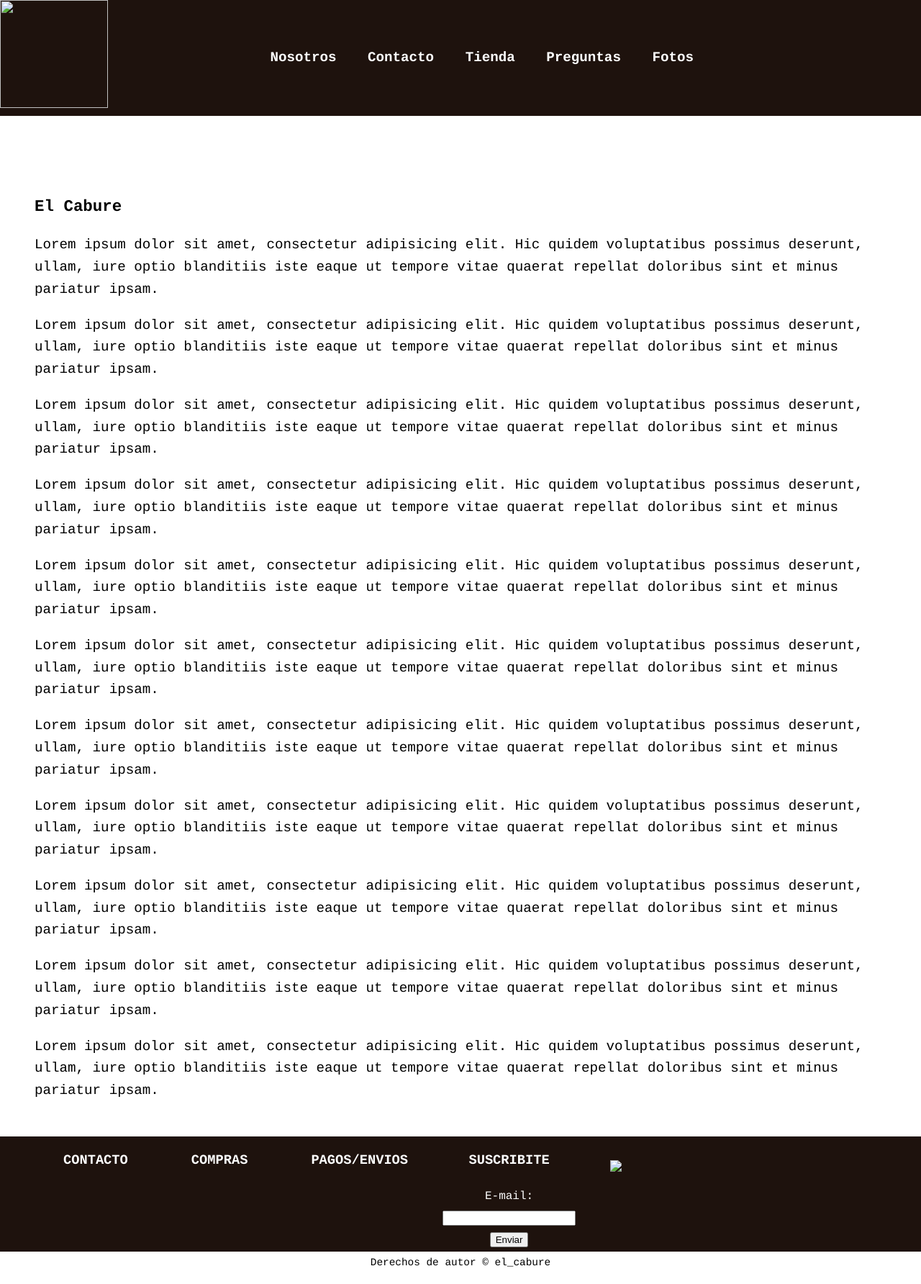
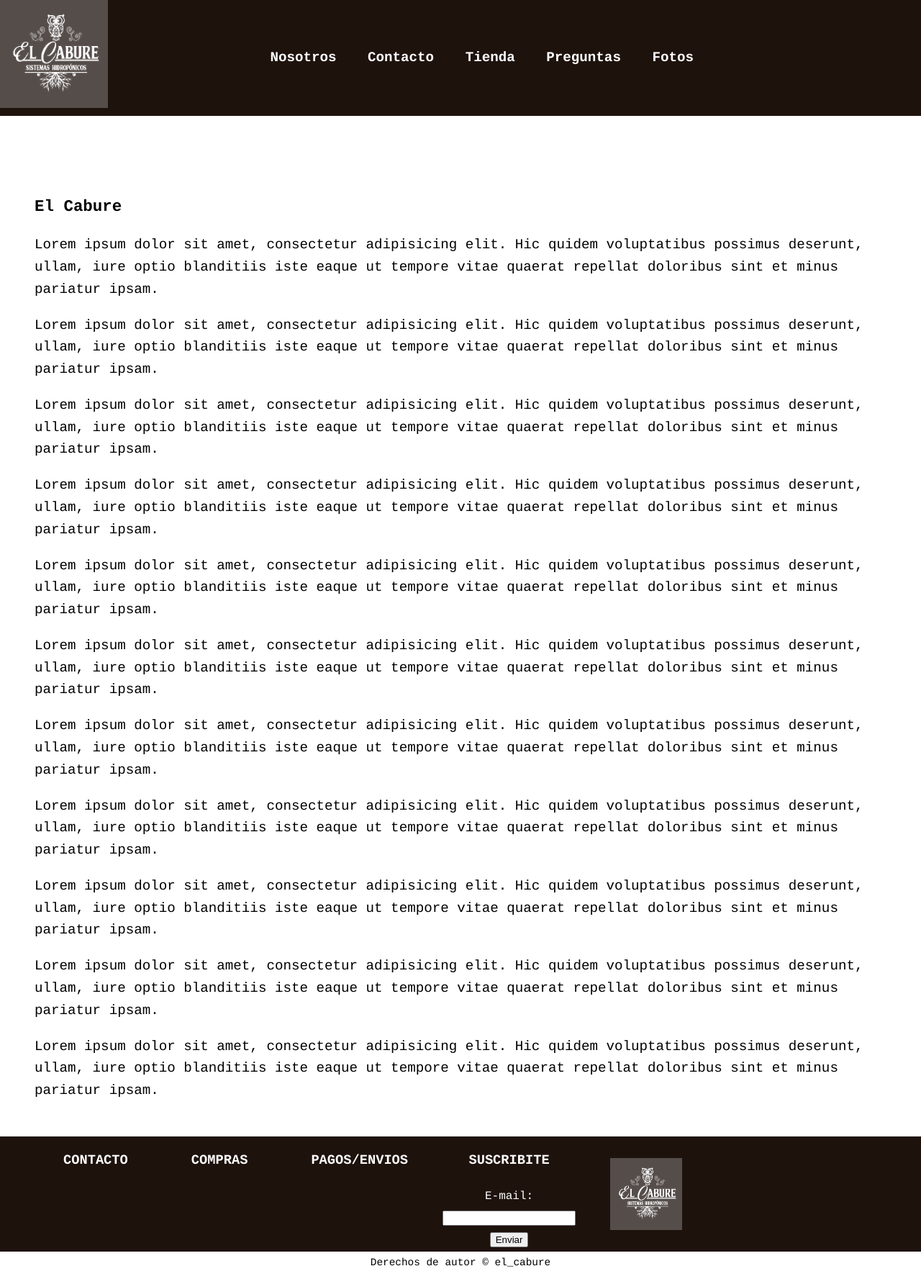
Before and after one commit to gon-alt/el_cabure, a plain HTML site: page index.html in a window 1280 px wide. Shown: the whole page at 72% size. Drawn offline with nearby package versions, Linux system fonts and the light colour scheme.

Commit message:
nueva rama

```diff
--- a/index.html
+++ b/index.html
@@ -3,7 +3,7 @@
 <head>
 <meta charset="utf-8">
 <title>El Cabure</title>
-<link  rel="icon"   href="src"/>
+<link  rel="icon"   href="src="/>
 <link href="css/estilo.css" rel="stylesheet" type="text/css">
 	<meta name="viewport" content="width=device-whidth, initial-scale=1">
 </head>
@@ -12,7 +12,7 @@
 <header class= "header">
 	<!-- menu fijo -->
 	<div class= "container">
-		<a href="https://gon-alt.github.io/el_cabure/"class="logo"><IMG src="img/logo-geco.png" width="150" height="150"></a>
+		<a href=""class="logo"><IMG src="img/logoTransB.png" width="150" height="150"></a>
 		<span class="menu-icon">Ver menú</span>
 		<!-- lista del menu -->
 		<nav class="navigation">
@@ -124,7 +124,7 @@
 			</form>
 	</nav>
 
-	<nav class="foto"><br><a href="#"class="logo"><IMG src=width="100" height="100"></a>
+	<nav class="foto"><br><a href="#"class="logo"><IMG src="img/logoTransB.png"width="100" height="100"></a>
 	</nav>
 
 </footer>
```
Also changed, not shown: img/logo transN.png (added), img/logo trns blanco.png (added), img/logoTransB.png (added), img/logoTransN.png (added).
